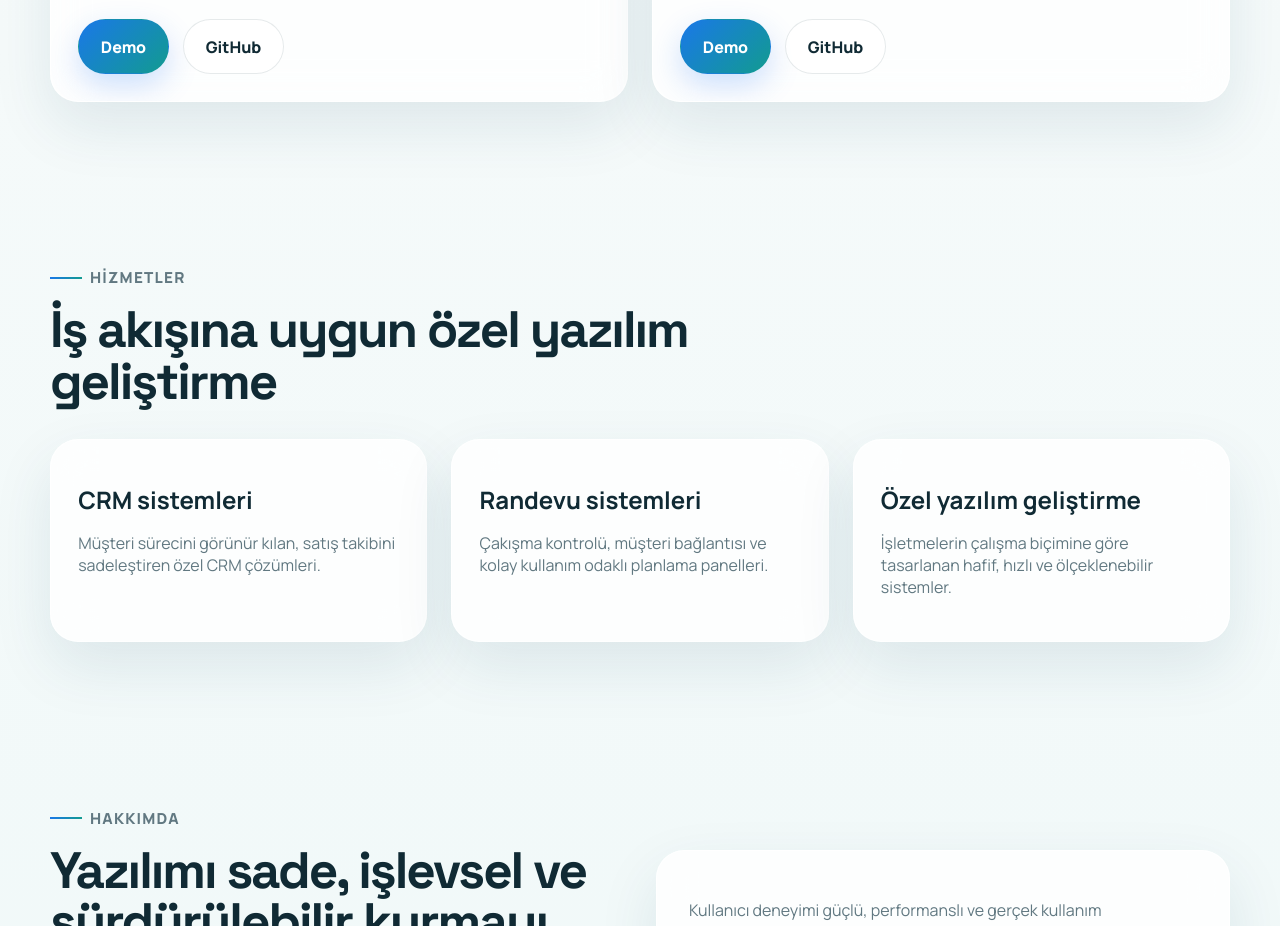
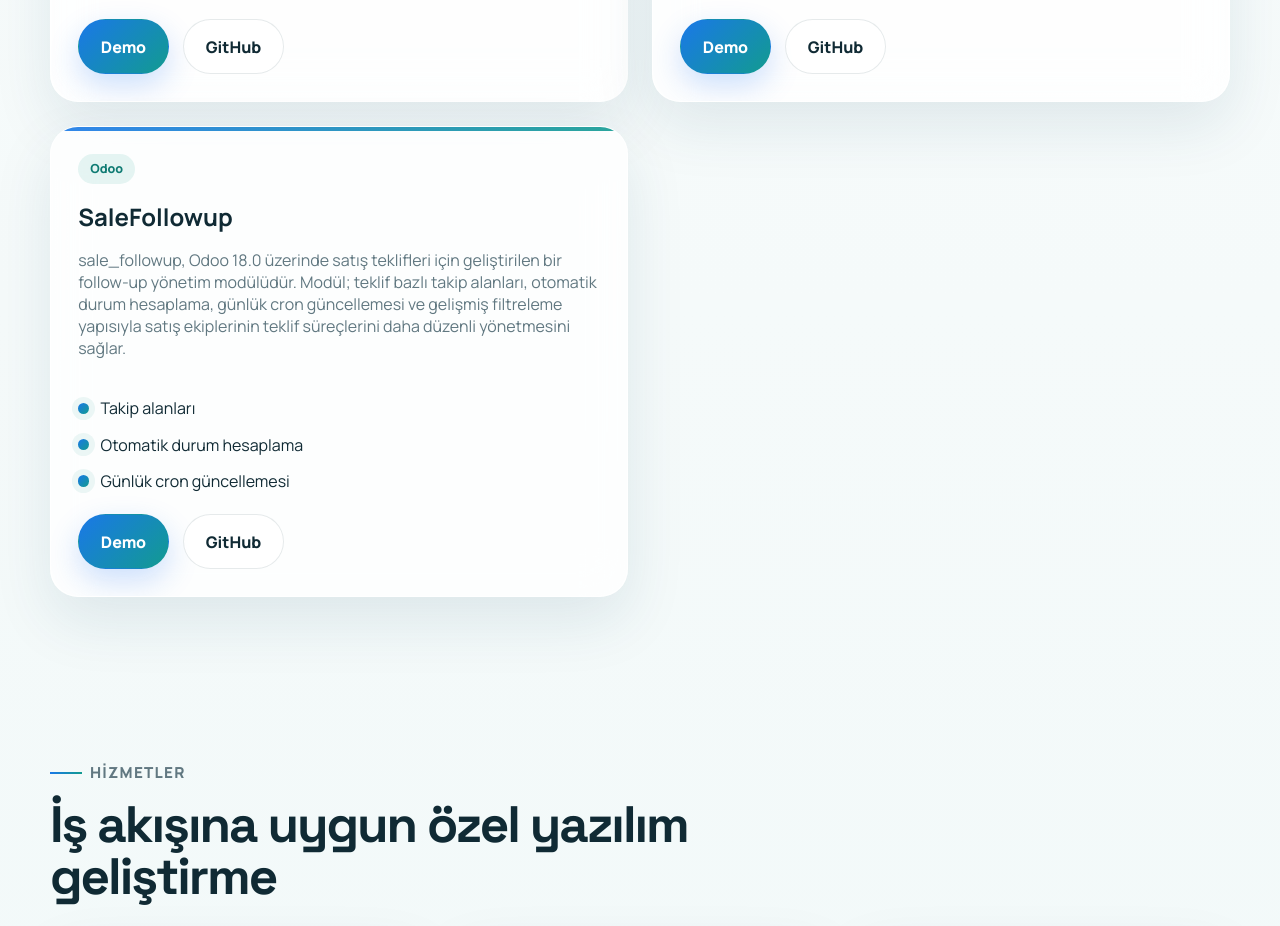
Before and after one commit to kaya-hasan/hasankaya, a plain HTML site: page portfolio/index.html in a window 1280 px wide. Shown: the part 1844-2770 px from the top of the page. Drawn offline with Linux system fonts and the light colour scheme.

Commit message:
Add SaleFollowup project details

```diff
--- a/portfolio/index.html
+++ b/portfolio/index.html
@@ -240,6 +240,39 @@
                   >
                 </div>
               </article>
+
+              <article class="project-card reveal">
+                <div class="project-top">
+                  <span class="project-badge">Odoo</span>
+                  <h3>SaleFollowup</h3>
+                  <p data-i18n="projects.salefollowup.text">
+                    sale_followup, Odoo 18.0 üzerinde satış teklifleri için
+                    geliştirilen bir follow-up yönetim modülüdür.
+                  </p>
+                </div>
+                <ul class="feature-list">
+                  <li data-i18n="projects.salefollowup.feature1">Takip alanları</li>
+                  <li data-i18n="projects.salefollowup.feature2">Otomatik durum hesaplama</li>
+                  <li data-i18n="projects.salefollowup.feature3">Günlük cron güncellemesi</li>
+                </ul>
+                <div class="project-actions">
+                  <a
+                    class="button button-primary"
+                    href="#"
+                    target="_blank"
+                    rel="noreferrer"
+                    data-i18n="common.demo"
+                    >Demo</a
+                  >
+                  <a
+                    class="button button-secondary"
+                    href="https://github.com/kaya-hasan/SaleFollowup"
+                    target="_blank"
+                    rel="noreferrer"
+                    >GitHub</a
+                  >
+                </div>
+              </article>
             </div>
           </div>
         </section>
--- a/portfolio/script.js
+++ b/portfolio/script.js
@@ -58,6 +58,11 @@
     "projects.inventory.feature1": "Stok takibi",
     "projects.inventory.feature2": "Ürün yönetimi",
     "projects.inventory.feature3": "CRUD işlemleri",
+    "projects.salefollowup.text":
+      "sale_followup, Odoo 18.0 üzerinde satış teklifleri için geliştirilen bir follow-up yönetim modülüdür. Modül; teklif bazlı takip alanları, otomatik durum hesaplama, günlük cron güncellemesi ve gelişmiş filtreleme yapısıyla satış ekiplerinin teklif süreçlerini daha düzenli yönetmesini sağlar.",
+    "projects.salefollowup.feature1": "Takip alanları",
+    "projects.salefollowup.feature2": "Otomatik durum hesaplama",
+    "projects.salefollowup.feature3": "Günlük cron güncellemesi",
     "services.eyebrow": "Hizmetler",
     "services.title": "İş akışına uygun özel yazılım geliştirme",
     "services.crm.title": "CRM sistemleri",
@@ -137,6 +142,11 @@
     "projects.inventory.feature1": "Stock tracking",
     "projects.inventory.feature2": "Product management",
     "projects.inventory.feature3": "CRUD operations",
+    "projects.salefollowup.text":
+      "sale_followup is a follow-up management module developed for sales quotations on Odoo 18.0. It enables sales teams to manage quotation processes more systematically with quotation-based tracking fields, automatic status calculation, daily cron updates, and advanced filtering capabilities.",
+    "projects.salefollowup.feature1": "Tracking fields",
+    "projects.salefollowup.feature2": "Automatic status calculation",
+    "projects.salefollowup.feature3": "Daily cron updates",
     "services.eyebrow": "Services",
     "services.title": "Custom software development for real business workflows",
     "services.crm.title": "CRM systems",
```
